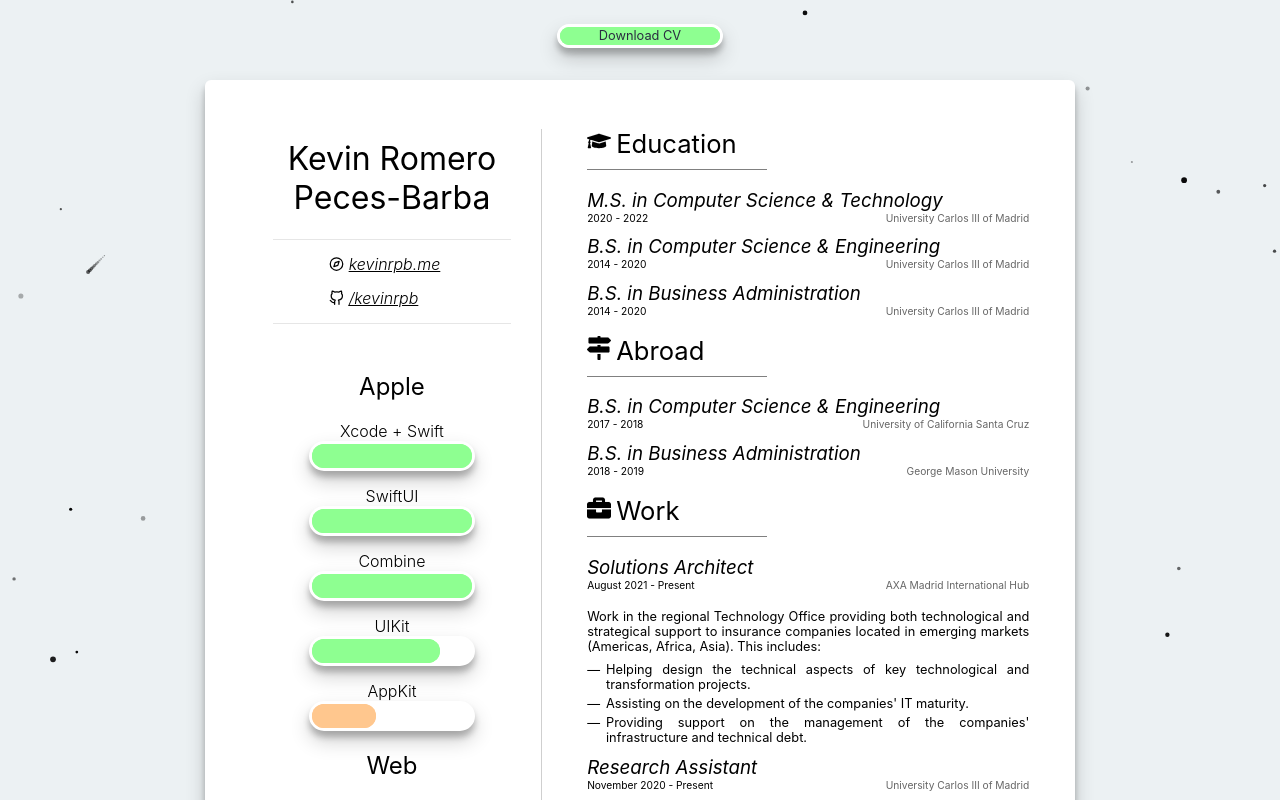
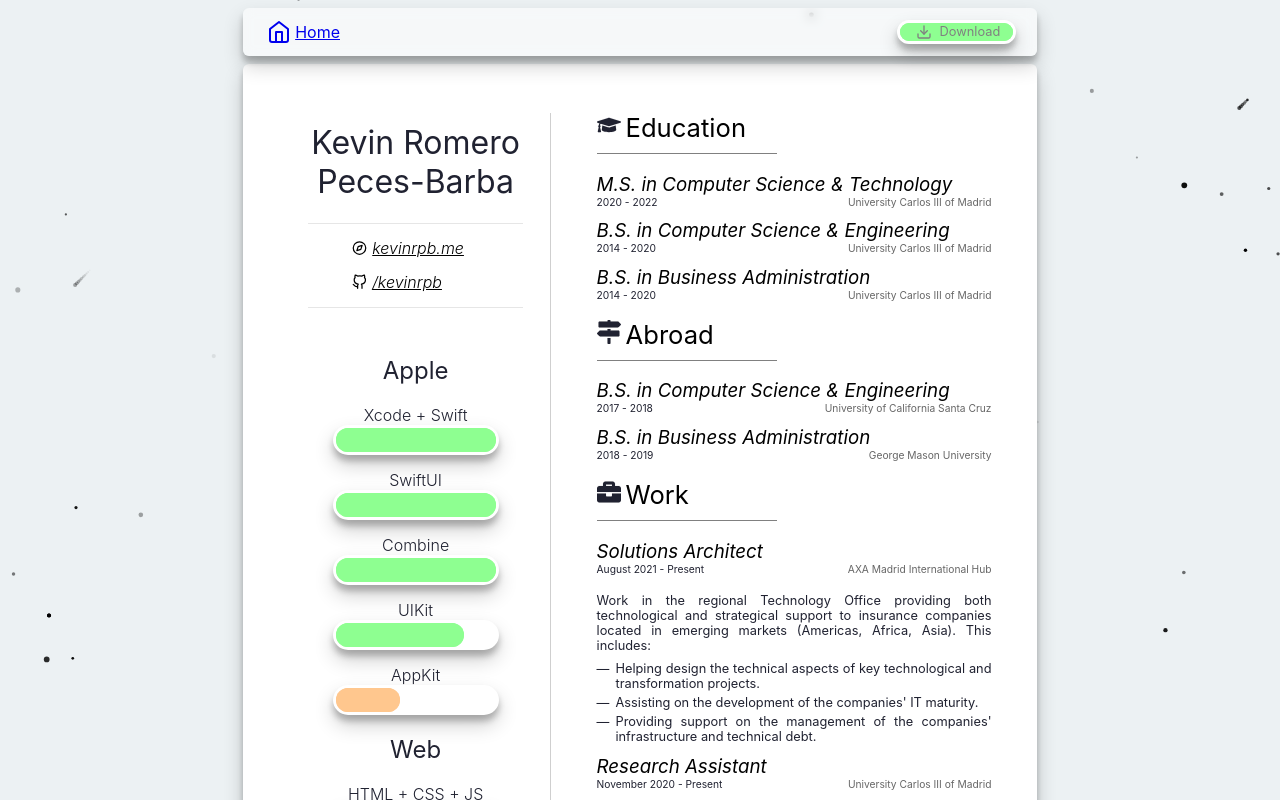
Before and after one commit to kevinrpb/kevinrpb.me, a Next.js app: page /cv in a window 1280 px wide. Shown: the top 800 px of the page. Built offline with nearby package versions, Linux system fonts and the light colour scheme.

Commit message:
Setup header styling

```diff
--- a/components/icon.js
+++ b/components/icon.js
@@ -51,9 +51,11 @@ const _known_icons = {
   blog: 'FaBlog',
   code: 'FiCode',
   compass: 'FiCompass',
+  download: 'FiDownload',
   email: 'FiAtSign',
   github: 'FiGithub',
   heart: 'FiHeart',
+  home: 'FiHome',
   'map-signs': 'FaMapSigns',
   resume: 'FiFileText',
   school: 'FaGraduationCap',
--- a/pages/cv.js
+++ b/pages/cv.js
@@ -2,6 +2,7 @@ import React from 'react'
 
 import Page from '@layouts/page'
 import SaneLink from '@components/link'
+import Icon from '@components/icon'
 import Resume from '@components/resume'
 
 import cv from '@data/cv.json'
@@ -9,13 +10,19 @@ import cv from '@data/cv.json'
 const CV = () => (
   <Page>
     <header data-page='cv'>
+      <SaneLink href='/' className=''>
+        <Icon name='home' />
+        Home
+      </SaneLink>
+
       <SaneLink
         href='/files/kevinrpb_cv.pdf'
         className='pill percentage-100 shadow'
         target='_blank'
         rel='noopener noreferrer'
       >
-        Download Resume
+        <Icon name='download' />
+        Download
       </SaneLink>
     </header>
 
--- a/styles/_layout.scss
+++ b/styles/_layout.scss
@@ -5,19 +5,18 @@ body {
 }
 
 div#__next {
-  display: flex;
-  flex-direction: column;
+  @include flex-column;
+  justify-content: flex-start;
+
+  min-height: 100vh;
 
   header {
-    z-index: 1000;
+    z-index: 1001;
   }
 
   main {
-    display: flex;
-    flex-direction: column;
-    align-items: center;
-
-    min-height: 100vh;
+    @include flex-column;
+    justify-content: flex-start;
 
     z-index: 1000;
   }
@@ -44,6 +43,8 @@ i.icon {
   // background-position: center;
   // background-size: 100% 100%;
   // background-repeat: no-repeat;
+  @include flex-row;
+
   svg {
     width: 100%;
     height: 100%;
--- /dev/null
+++ b/styles/_mixins.scss
@@ -0,0 +1,68 @@
+@mixin flex-row {
+  display: flex;
+  flex-direction: row;
+  justify-content: center;
+  align-items: center;
+}
+
+@mixin flex-column {
+  display: flex;
+  flex-direction: column;
+  justify-content: center;
+  align-items: center;
+}
+
+@mixin main-content-style {
+  color: darken($space-cadet, 5%);
+  background-color: rgba(white, 0.5);
+  backdrop-filter: blur(6px);
+  border-radius: 6px;
+  box-shadow: 0 10px 20px rgba(0, 0, 0, 0.19), 0 6px 6px rgba(0, 0, 0, 0.23);
+}
+
+@mixin site-header {
+  @include flex-row;
+  @include main-content-style;
+
+  width: calc(100% - 2em);
+  max-width: 1000px;
+  height: 2em;
+  padding: 0.5em;
+  margin: 0.5em auto;
+  justify-content: space-between;
+
+  nav {
+    @include flex-row;
+    height: 100%;
+  }
+
+  a {
+    @include flex-row;
+
+    margin: 0 1em;
+
+    .icon {
+      margin-right: 0.25em;
+
+      svg {
+        max-width: 2em;
+      }
+    }
+  }
+
+  @include breakpoint(md) {
+    width: 80vw;
+  }
+
+  @include breakpoint(lg) {
+    // width: 75vw;
+  }
+
+  @include breakpoint(xl) {
+    width: 70vw;
+  }
+
+  @include breakpoint(xxl) {
+    width: 60vw;
+  }
+}
--- a/styles/main.scss
+++ b/styles/main.scss
@@ -1,5 +1,6 @@
 @import 'colors';
 @import 'breakpoints';
+@import 'mixins';
 @import 'layout';
 @import 'theme';
 
@@ -8,3 +9,5 @@
 @import 'pages/index';
 @import 'pages/cv';
 @import 'pages/wishlist';
+@import 'pages/blog/index';
+@import 'pages/blog/post';
--- a/styles/pages/_cv.scss
+++ b/styles/pages/_cv.scss
@@ -7,15 +7,18 @@
 // --------------------
 
 header[data-page='cv'] {
-  width: 100%;
+  @include site-header;
 
-  @include breakpoint(md) {
-    height: 7em;
-  }
+  max-width: calc(21cm - 1em);
 
-  a {
-    margin: auto;
-    width: 200px !important;
+  a.pill {
+    font-size: 0.8em;
+    width: auto;
+    padding: 0 1em;
+
+    .icon svg {
+      width: 1.25em;
+    }
   }
 }
 
@@ -33,6 +36,8 @@ main[data-page='cv'] {
     'empty sections';
 
   align-items: unset;
+
+  max-width: calc(21cm - 2cm);
 
   div {
     display: flex;
@@ -76,7 +81,6 @@ main[data-page='cv'] {
 
   @include breakpoint(md) {
     width: 80vw;
-    transform: translateY(-2em);
   }
 
   @include breakpoint(lg) {
@@ -107,7 +111,7 @@ main[data-page='cv'] *.icon {
 
 header[data-page='cv'] *.pill,
 main[data-page='cv'] *.pill {
-  display: block;
+  // display: block;
   position: relative;
   width: calc(100% - 6px);
   max-width: 160px;
@@ -122,6 +126,11 @@ main[data-page='cv'] *.pill {
     height: 100%;
     border-radius: calc(36px / 2);
   }
+}
+
+header[data-page='cv'] *.pill {
+  height: 25px;
+  line-height: 25px;
 }
 
 main[data-page='cv'] div#name {
@@ -282,16 +291,13 @@ main[data-page='cv'] div#sections > section {
 @media screen and (min-width: 768px) {
   header[data-page='cv'] {
     a {
-      transform: translateY(24px);
-
       &:hover {
-        transform: translateY(24px) scale(1.1);
+        transform: scale(1.04);
       }
     }
   }
 
   main[data-page='cv'] {
-    width: calc(90vw - 2cm);
     min-height: calc(90vw * 27 / 21);
 
     *.mobile {
@@ -306,7 +312,7 @@ main[data-page='cv'] div#sections > section {
 
 @media screen and (min-width: 25cm) {
   main[data-page='cv'] {
-    width: 21cm;
+    width: calc(21cm - 2cm);
     min-height: 27cm;
   }
 }
@@ -317,15 +323,10 @@ main[data-page='cv'] div#sections > section {
 
 @media screen and (max-width: 767px) {
   header[data-page='cv'] {
-    height: 64px;
-    justify-content: center;
+    margin: 0;
+    width: calc(100% - 1em);
     // On mobile make if be 'above' the body to fix a visual issue
     // with the shadow of the pill icon
-    z-index: 1001;
-
-    a {
-      transform: translateY(24px);
-    }
   }
 
   header[data-page='cv'] *.pill,
@@ -411,36 +412,20 @@ main[data-page='cv'] div#sections > section {
 // GENERAL
 // --------------------
 
-body {
-  // background-color: lighten($manatee, 25%);
-}
-
 header[data-page='cv'] {
-  // background-color: $space-cadet;
-  // background-color: lighten($manatee, 25%);
-
-  a {
-    color: transparent;
-
-    &::before {
-      content: 'Download CV' !important;
-      font-weight: 400;
-      color: $space-cadet;
-    }
-  }
 }
 
 main[data-page='cv'] {
-  background-color: white;
+  @include main-content-style;
+  background-color: rgba(white, 1.0);
 }
 
 header[data-page='cv'] *.pill,
 main[data-page='cv'] *.pill {
-  line-height: 30px;
   text-align: center;
   text-decoration: none;
   color: gray;
-  font-weight: 500;
+  z-index: 0;
 
   border: 3px solid white;
   border-radius: calc(36px / 2);
@@ -454,6 +439,7 @@ main[data-page='cv'] *.pill {
     top: 0;
     height: 100%;
     border-radius: calc(36px / 2);
+    z-index: -1;
   }
 
   @for $percentage from 0 to 101 {
@@ -630,9 +616,19 @@ main[data-page='cv'] div#sections > section {
   header[data-page='cv'] {
     background-color: white;
 
-    a {
-      font-size: 0.8em;
-    }
+    border-radius: 0;
+    border: none;
+    justify-content: space-between;
+    box-shadow: none;
+  }
+
+  main[data-page='cv'] {
+    background-color: white;
+
+    border-radius: 0;
+    border: none;
+    justify-content: space-between;
+    box-shadow: none;
   }
 
   header[data-page='cv'] *.pill,
--- a/styles/pages/_index.scss
+++ b/styles/pages/_index.scss
@@ -4,6 +4,7 @@
 
 @include breakpoint-h(sm) {
   main[data-page='index'] {
-    justify-content: center;
+    height: 100vh;
+    justify-content: center !important;
   }
 }
--- /dev/null
+++ b/styles/pages/blog/_index.scss
@@ -0,0 +1,6 @@
+header[data-page="blog-home"] {
+  @include site-header;
+  .icon svg {
+    width: 1.25em;
+  }
+}
--- a/styles/recipes/_deck.scss
+++ b/styles/recipes/_deck.scss
@@ -118,11 +118,7 @@ article.deck {
 // ! Theme
 // !
 article.deck {
-  color: darken($space-cadet, 5%);
-  background-color: rgba(white, 0.5);
-  backdrop-filter: blur(6px);
-  border-radius: 6px;
-  box-shadow: 0 10px 20px rgba(0, 0, 0, 0.19), 0 6px 6px rgba(0, 0, 0, 0.23);
+  @include main-content-style;
 
   h1 {
     font-size: 2em;
```
Also changed, not shown: components/blog/header.js (+7 -0 lines), styles/pages/blog/_post.scss (added).
